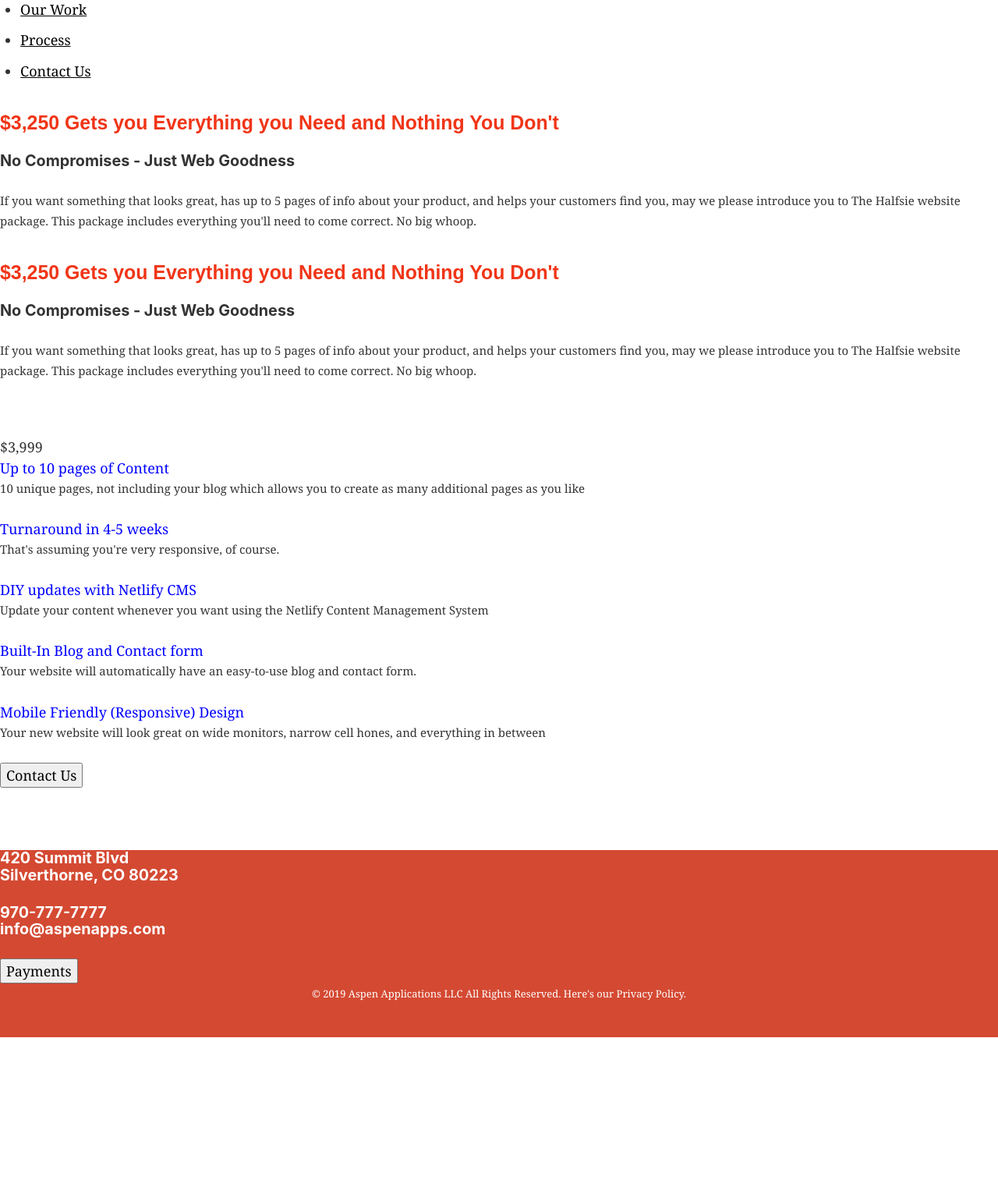
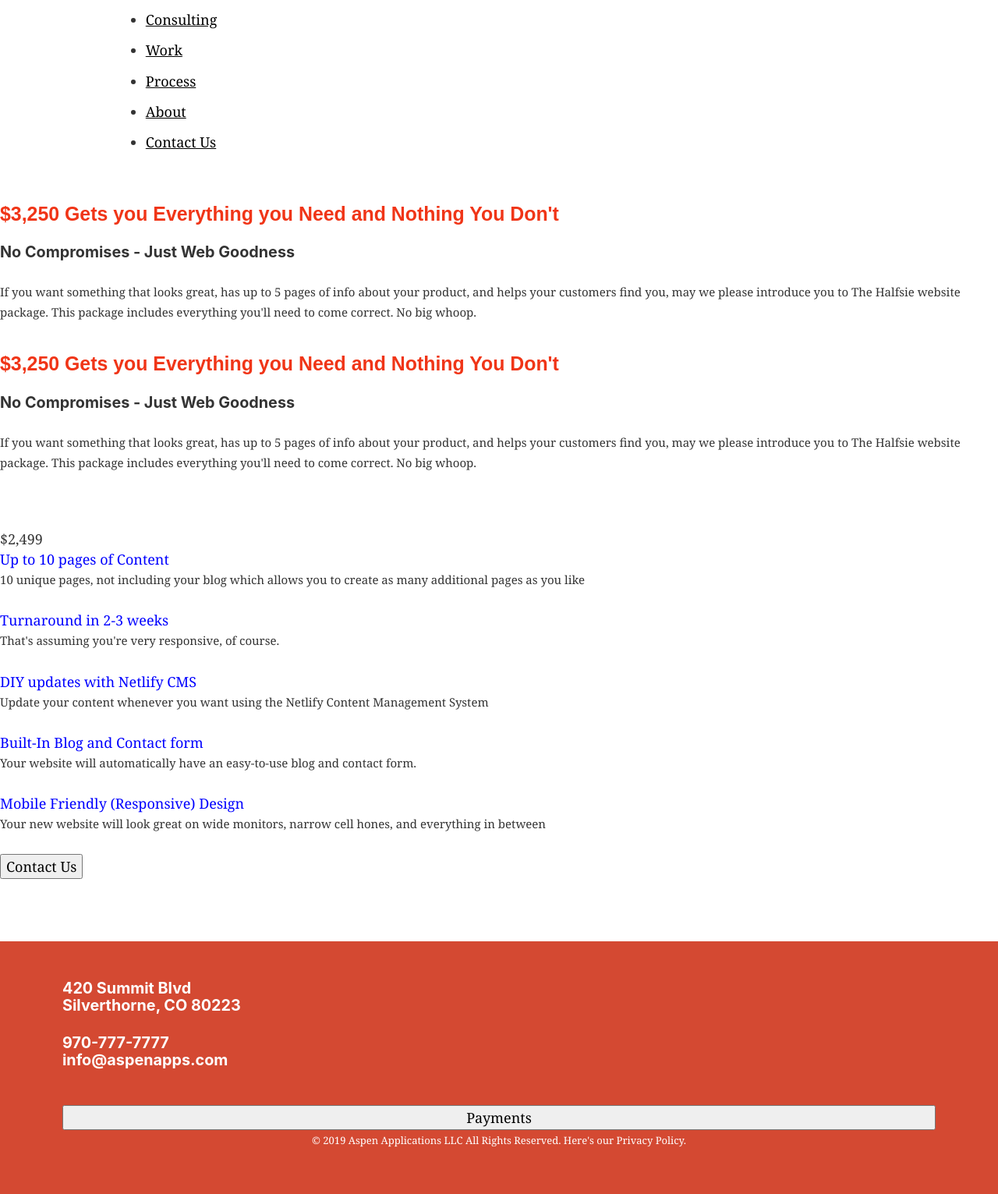
Before and after one commit to jaksik/aspen-apps, a Gatsby site: page /web-design/the-basecamp-website in a window 1280 px wide. Shown: the part 66-1597 px from the top of the page at 78% size. Before the commit the page ends 1396 px from the top, so only its background shows below. Built offline with nearby package versions, Linux system fonts and the light colour scheme; Gatsby itself is replaced by a stand-in of ours.

Commit message:
styled for large screens

```diff
--- a/src/components/footer.css
+++ b/src/components/footer.css
@@ -3,7 +3,14 @@
     margin-top: 37px;
     color: white;
     margin-top: 80px;
-    min-height: 30vh;
+    position: relative;
+}
+
+.footer-container {
+    max-width: 2000px;
+    margin: 0 auto;
+    position: relative;
+    padding: 20px;
 }
 
 .footer-input {
@@ -22,7 +29,35 @@
     text-align: center;
 }
 
+
+
 .footer-graphic {
     width: 30px;
     margin: 10px;
 }
+
+.footer-item {
+    margin-top:20px;
+}
+
+@media screen and (min-width: 992px) {
+    .footer-container {
+        padding: 30px;
+    }
+    .payment-button {
+        width: 100%;
+    }
+}
+
+@media screen and (min-width: 1200px) {
+    .footer-container {
+        padding: 30px 80px;
+    }
+}
+
+
+@media screen and (min-width: 2000px) {
+    .footer-container {
+        padding: 30px 160px;
+    }
+}
--- a/src/components/footer.js
+++ b/src/components/footer.js
@@ -1,56 +1,35 @@
 import React from 'react'
 import { Link } from 'gatsby'
-import { Row, Col, Button, Form, FormGroup, Label, Input } from 'reactstrap';
+import { Row, Col, Button } from 'reactstrap';
 import './footer.css'
 
 const Footer = () => (
-        <Row className="no-gutters pt-md-3 footer-wrapper pt-3">
-            {/* <Col xs="12" lg="2" className="offset-xl-0">
-                <Row className="no-gutters justify-content-center" style={{margin:`20px auto`}}>
-                    <img className="footer-graphic" src="https://cdn2.iconfinder.com/data/icons/harmonicons-04/64/instagram-512.png"/>
-                    <img className="footer-graphic" src="https://image.flaticon.com/icons/png/512/33/33702.png"/>
-                    <img className="footer-graphic" src="https://cdn2.iconfinder.com/data/icons/harmonicons-04/64/instagram-512.png"/>
-                    <img className="footer-graphic" src="https://image.flaticon.com/icons/png/512/33/33702.png"/>
-                </Row>
-            </Col> */}
-
-            {/* <Col xs="11" className="offset-1 align-self-start mt-2 mb-5">
-                <h2>Aspen Applications LLC</h2>
-            </Col> */}
-
-            <Col xs="12" className="align-self-center">
-                <Row className="no-gutters">
-
-                    <Col xs="11" md="3" className="offset-1">
-                        <h5>420 Summit Blvd <br/>
+    <div className="footer-wrapper">
+        <div className="footer-container pb-0">
+            <Row className="no-gutters" style={{minHeight:`20vh`}}>
+                <Col xs="12" md="5" lg="3">
+                    <h5 className="footer-item">420 Summit Blvd <br/>
                             Silverthorne, CO 80223
                     </h5>
                 </Col>
-
-                    <Col xs="11" md="3" className="offset-1 offset-md-0">
-                        <h5>970-777-7777<br/>
+                <Col xs="12" md="5" lg="3">
+                    <h5 className="footer-item">970-777-7777<br/>
                     info@aspenapps.com</h5>
                 </Col>
+                <Col xs="12" md="2" lg="2" className="offset-lg-4 ">
+                    <Button className="green-button payment-button btn-xl-lg pr-4 footer-item">Payments</Button>
+                </Col>
 
+            </Row>
+            <Row className="no-gutters">
+            <Col xs="12">
+                <p style={{textAlign:`center`, fontSize:`13px`, width:`100%`, bottom:`0`}} className="mt-5 mt-md-0">© 2019 Aspen Applications LLC All Rights Reserved. Here's our Privacy Policy.</p>
 
-                    <Col xs="12" md="4" lg="3">
-                        <Row className="no-gutters justify-content-center">
-                            {/* <Link to="/support">
-                                <Button className="mr-2 support-button">Support</Button>
-                            </Link> */}
-
-                            <Link to="/payments">
-                                <Button className="green-button">Payments</Button>
-                            </Link>
-                        </Row>
                 </Col>
             </Row>
-            </Col>
+        </div>
 
-            <Col xs="12" className="align-self-end">
-                <p style={{textAlign:`center`, fontSize:`13px`}} className="mb-0 mt-4 pb-3 pt-2">© 2019 Aspen Applications LLC All Rights Reserved. Here's our Privacy Policy.</p>
-            </Col>
-        </Row>
+    </div>
 )
 
 export default Footer
--- a/src/components/layout.js
+++ b/src/components/layout.js
@@ -37,11 +37,15 @@ const Layout = ({ children }) => {
   `)
 
   return (
-    <div style={{maxWidth:`2000px`}}>
-      <Navbar siteTitle={data.site.siteMetadata.title} services={data.services}/>
+    <>
+          <Navbar siteTitle={data.site.siteMetadata.title} services={data.services}/>
+
+    <div style={{maxWidth:`2000px`, margin: `0 auto`}}>
         <main style={{minHeight:`65vh`}}>{children}</main>
-        <Footer/>
     </div>
+    <Footer/>
+
+    </>
   )
 }
 
--- a/src/components/navbar.css
+++ b/src/components/navbar.css
@@ -1,27 +1,45 @@
+.nav-container {
+    width: 100%;
+}
+
+.navbar-toggler {
+    position: absolute;
+    right: 15px;
+}
+
 @media screen and (min-width: 768px) {
     .nav-item {
         margin-right: 30px;
     }
+    .nav-container {
+        display: flex;
+    }
 
-    .navbar-brand {
-        margin-left: 30px;
-    }
 }
 
 @media screen and (min-width: 992px) {
-    .nav-item {
-    }
-
-    .navbar-brand {
-        margin-left: 55px;
+    .nav-container {
+        margin: 0 20px;
     }
   }
 
 @media screen and (min-width: 1200px) {
-    .nav-item {
+    .nav-container {
+        margin: 0px 30px;
+    }
+    .navbar-brand {
+        margin-left: 30px;
     }
 
+}
+
+
+@media screen and (min-width: 2000px) {
+    .nav-container {
+        margin: 0px 160px;
+    }
     .navbar-brand {
-        padding-left: 80px;
+        padding-left: 0px;
+        margin-left: 0px;
     }
 }
--- a/src/components/navbar.js
+++ b/src/components/navbar.js
@@ -33,53 +33,38 @@ import {
       return (
         <div style={{color:`black`}} style={{zIndex:`3`}}>
           <Navbar className="text-black" color="light" light expand="md">
+            <div style={{maxWidth:`2000px`, width:`100%`, margin:`0 auto`, display:`flex`}}>
+            <div className="nav-container">
+
             <NavbarBrand className="font-weight-bold" href="/" style={{color:`#f03517`}}>{this.props.siteTitle}</NavbarBrand>
             <NavbarToggler onClick={this.toggle} />
             <Collapse isOpen={this.state.isOpen} navbar>
               <Nav className="ml-auto" navbar >
-                {/* <UncontrolledDropdown nav inNavbar>
-                    <DropdownToggle nav caret>
-                       <a style={{ color: `black` }}>Services</a>
-                    </DropdownToggle>
-                    <DropdownMenu>
-                        {this.props.services.edges.map((service, index) => (
-                          <Link to={service.node.fields.slug} className="nav-item">
-                          <DropdownItem>
-                              {service.node.frontmatter.title}
-                          </DropdownItem>
-                      </Link>
-                        ))}
-                        <Link to="services/website-maintenance" className="nav-item">
-                            <DropdownItem>
-                                Website Maintenance
-                            </DropdownItem>
-                        </Link>
-                        <Link to="services/app-development" className="nav-item">
-                            <DropdownItem>
-                                Application Development
-                            </DropdownItem>
-                        </Link>
-                        <Link to="services/custom-coding" className="nav-item">
-                            <DropdownItem>
-                                Custom Coding
-                            </DropdownItem>
-                        </Link>
-                    </DropdownMenu>
-                </UncontrolledDropdown> */}
                 <NavItem>
                   <NavLink style={{color:`black`}} href="/web-design/">Web Design</NavLink>
                 </NavItem>
                 <NavItem>
-                  <NavLink style={{color:`black`}} href="/our-work/">Our Work</NavLink>
+                  <NavLink style={{color:`black`}} href="/web-design/">Graphic Design</NavLink>
+                </NavItem>
+                <NavItem>
+                  <NavLink style={{color:`black`}} href="/web-design/">Consulting</NavLink>
+                </NavItem>
+                <NavItem>
+                  <NavLink style={{color:`black`}} href="/our-work/">Work</NavLink>
                 </NavItem>
                 <NavItem>
                   <NavLink style={{color:`black`}} href="/process/">Process</NavLink>
+                </NavItem>
+                <NavItem>
+                  <NavLink style={{color:`black`}} href="/about/">About</NavLink>
                 </NavItem>
                 <NavItem>
                   <NavLink className="end-navitem" style={{color:`black`}} href="/contact/">Contact Us</NavLink>
                 </NavItem>
               </Nav>
             </Collapse>
+            </div>
+            </div>
           </Navbar>
         </div>
       );
--- /dev/null
+++ b/src/pages/about.js
@@ -0,0 +1,64 @@
+import React from "react"
+import { graphql, Link } from 'gatsby'
+import { Row, Col } from "reactstrap"
+import Img from "gatsby-image"
+import Layout from "../components/layout"
+import SEO from "../components/seo"
+import Divider from "../components/divider-button"
+import '../styles/index.css'
+
+const ProcessPage = ({ data }) => {
+    console.log("data: ", data);
+
+    return (
+        <Layout>
+
+            <SEO title="Home" keywords={[`connor`, `jaksik`, `web`, `developer`, `denver`, `colorado`]} />
+
+            <div className="page-container">
+                <Row className="no-gutters mt-5 mb-5">
+                    <Col xs="12" xl="6">
+                        <h2 className="red-font page-title">Inspired by Nature, Driven by Passion</h2>
+                        <p className="page-text pr-xl-2">At Aspen Apps, we strive to make all of our products as simple and elegant as nature it's self.
+                        We believe that technology should be created as an intuitive tool that makes life easier
+                        </p>
+                    </Col>
+                    <Col xs="12" xl="6">
+                        <h2 className="red-font page-title">Founded in the High Country</h2>
+                        <p className="page-text">This is self-explanatory. We're in this for the long haul, and here's the proof. We will be open and transparent in our communications - bad news doesn't get better with age. We will place a premium on managing budget, scope and expectations. And we'll make sure to have some fun along the way.</p>
+                    </Col>
+                </Row>
+
+                <div style={{width:`80%`, margin:`0 auto`, borderBottom:`1px solid #dddddd`}}></div>
+
+                <Row className="no-gutters mt-3 mb-5">
+                    <Col xs="12" xl="6">
+                        <h2 className="red-font page-title">Website Design</h2>
+                        <p className="page-text pr-xl-2">We love helping our clients reach their goals and grow their business through developing their online presense. Aspen Apps is passionate about utilizing new technologies and building high quality digital assets, that's why the first thing we do is get to know your business and brand.<Link to="web-design">Web Design</Link></p>
+                    </Col>
+                    <Col xs="12" xl="6">
+                        <h2 className="red-font page-title">Aspen Applications LLC</h2>
+                        <p className="page-text">Born in the high country, we provide free, no-obligation web designs. We won't let you hire us until you're in love with your new website design. That's the only way we know of to guarantee a happy client every time. It also eliminates any risk of you hiring us and not getting what you want. <Link to="about">About Aspen Apps</Link></p>
+                    </Col>
+                </Row>
+            </div>
+
+            <Divider title="PORTFOLIO" subtitle="Need Proof?" button="Contact Us" address="/contact" />
+
+        </Layout>
+    )
+}
+
+export default ProcessPage
+
+export const query = graphql`
+query {
+    discover: file(name: { eq: "microscope" }) {
+        childImageSharp {
+            fluid(maxWidth: 1000, quality: 100) {
+                ...GatsbyImageSharpFluid
+            }
+        }
+    }
+}
+`
--- a/src/pages/index.js
+++ b/src/pages/index.js
@@ -1,6 +1,7 @@
 import React from "react"
 import { Link, graphql } from "gatsby"
 import { Row, Col, Button } from "reactstrap"
+import lightbulb from "../images/graphics/lightbulb.svg"
 import Layout from "../components/layout"
 import Divider from "../components/divider-button"
 import PortfoliCard from "../components/portfolio-card"
@@ -149,7 +150,7 @@ export default IndexPage
 
 export const listQuery = graphql`
   query {
-    file(relativePath: { eq: "aspens.jpg" }) {
+    file(name: { eq: "capital" }) {
       childImageSharp {
         fluid(maxWidth: 3000, quality: 100) {
           ...GatsbyImageSharpFluid
--- a/src/pages/web-design/the-basecamp-website.md
+++ b/src/pages/web-design/the-basecamp-website.md
@@ -3,7 +3,7 @@ templateKey: product
 type: product
 title: Basecamp
 subTitle: The Basecamp Website Package
-price: $3,999
+price: $2,499
 pagecount: 10
 emailAdresses: Configuring up to 10 email addresses
 bellsWhistles: Up to 2 Bells and Whistles
@@ -11,7 +11,7 @@ details:
   - description: 10 unique pages, not including your blog which allows you to create as many additional pages as you like
     name: Up to 10 pages of Content
   - description: 'That''s assuming you''re very responsive, of course.'
-    name: Turnaround in 4-5 weeks
+    name: Turnaround in 2-3 weeks
   - description: >-
       Update your content whenever you want using the Netlify Content Management
       System
--- a/src/styles/index.css
+++ b/src/styles/index.css
@@ -209,3 +209,9 @@
     margin: 60px 160px;
   }
 }
+
+@media only screen and (min-width: 2000px) {
+  .divider-row {
+    margin: 0px 160px;
+  }
+}
```
Also changed, not shown: src/pages/web-design/the-ecommerce-website.md (+2 -2 lines), src/pages/web-design/the-starter-website.md (+2 -2 lines), src/templates/website-design.js (+7 -7 lines). Lines whose indentation alone changed are shown as unchanged.
